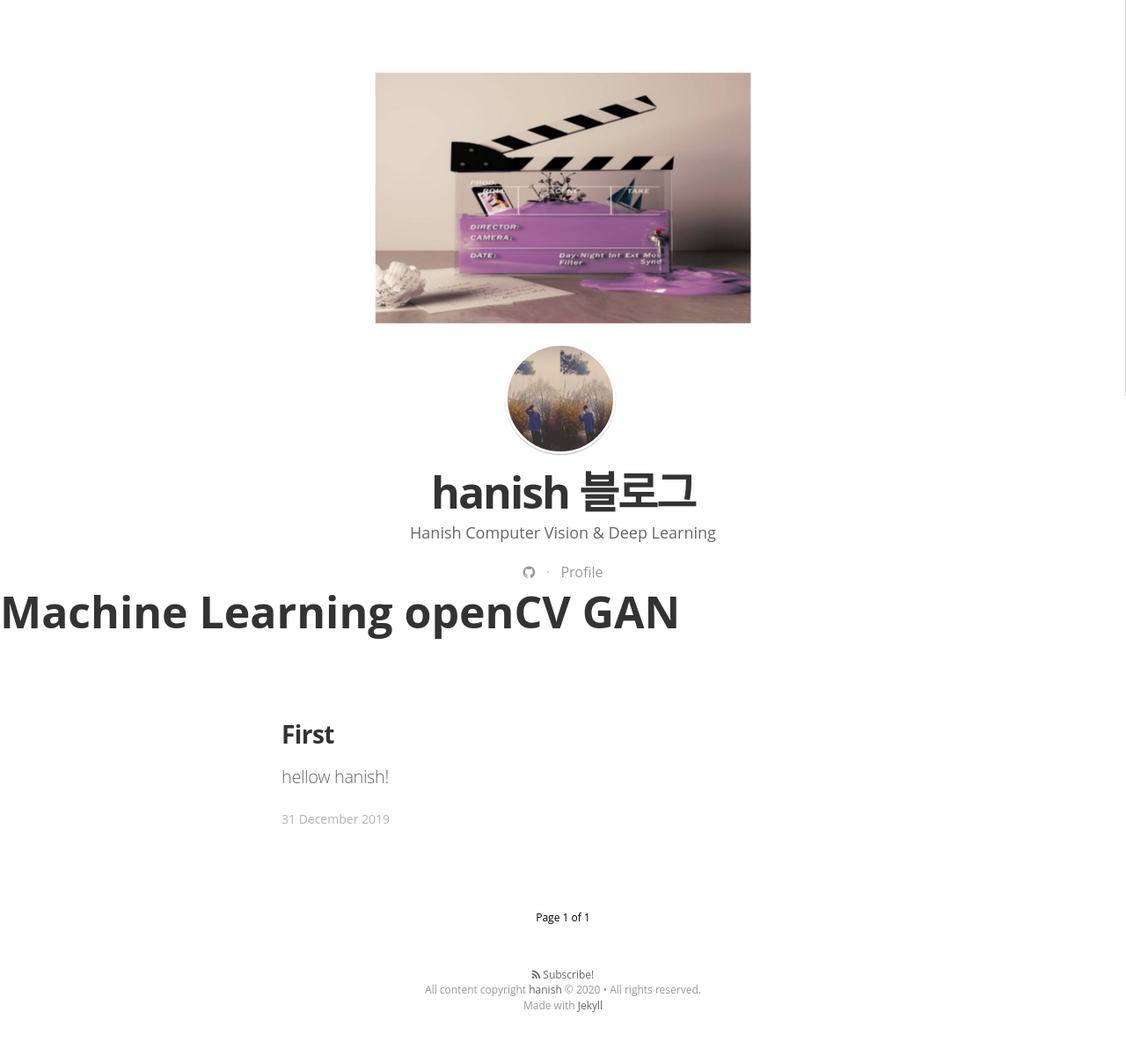
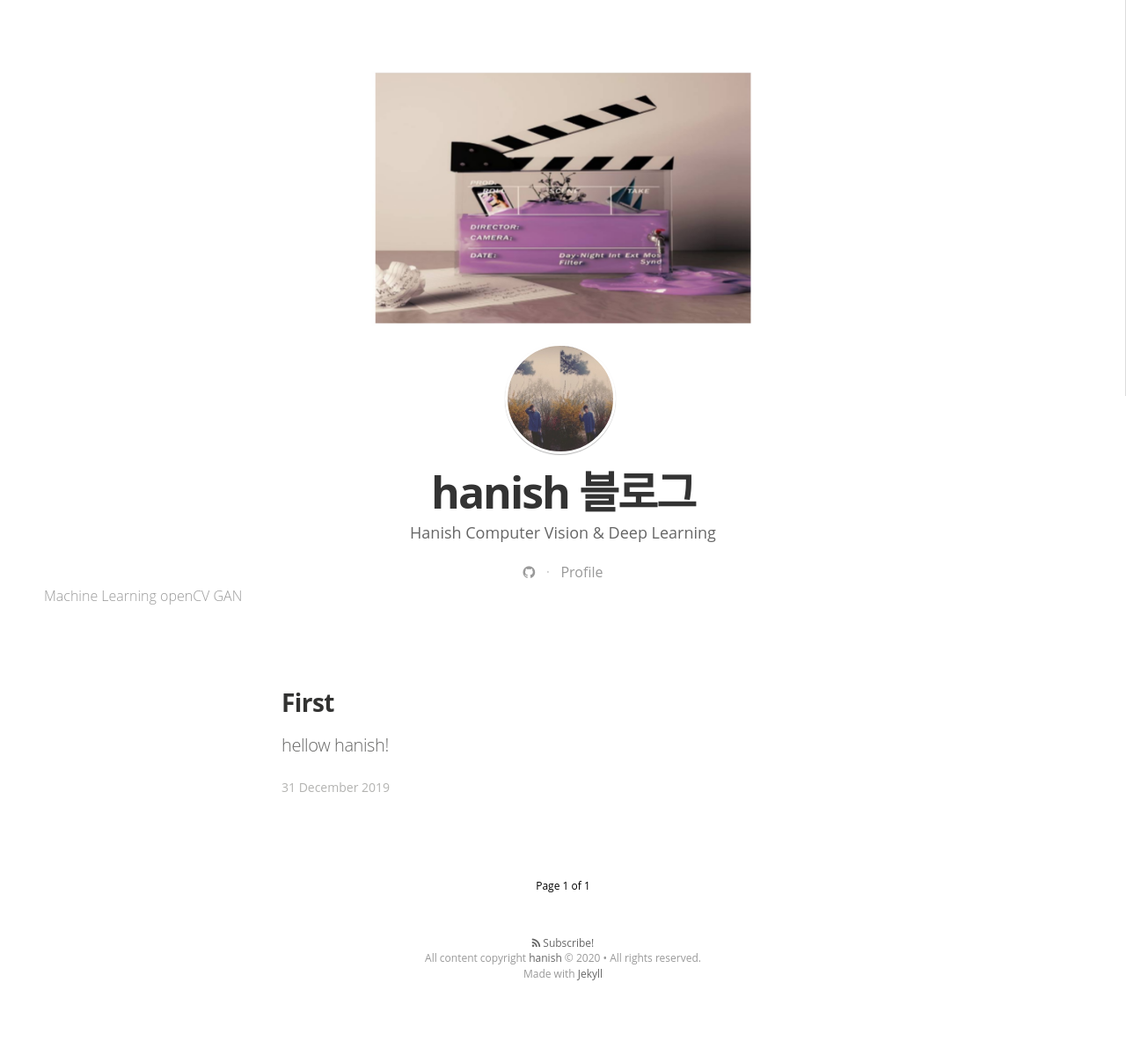
Before and after one commit to hanish3464/hanish3464.github.io, a Jekyll site: the page built from index.html, in a window 1280 px wide. Shown: the whole page at 88% size. Built offline with Jekyll 4.4.1, drawn with Linux system fonts in a browser that asks for light colours; nearby versions of some CDN libraries; some web fonts are replaced; the list of posts is cut into pages by our own code; comment, search, counter and statistics services are not loaded; after the commit the page ends 1164 px from its top, so only the background shows below that.

Commit message:
menu bar

```diff
--- a/css/main.sass
+++ b/css/main.sass
@@ -130,15 +130,16 @@ body
         color: #333
   .menu-bars
     margin: 0 0 50px
-    font-size: 50px
-    font-weight: 700
+    font-size: 30
+    font-weight: 300
+    padding: 5px 50px
     text-align: left
     color: #ccc
     a
       text-decoration: none
-      color: #333
+      color: #999
       &:hover
-        color: #333
+        color: #999
 
 .content
   width: 100%
```
